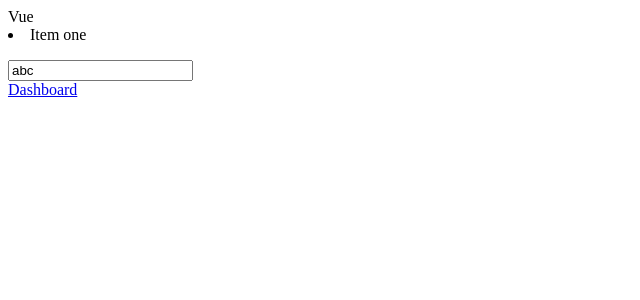
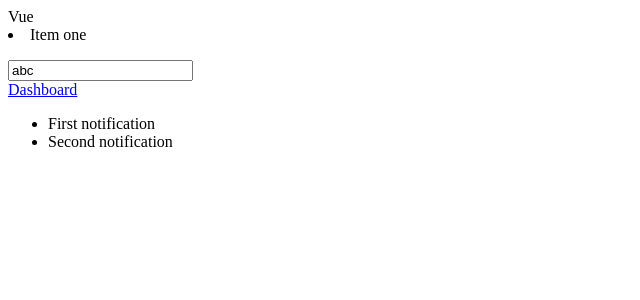
Before and after one commit to dev-iskan/vue-tests, a Vue app: page / in a window 1280 px wide. Shown: the top 300 px of the page, without its empty margins (0-640 px from the left). Built offline with nearby package versions, Linux system fonts and the light colour scheme.

Commit message:
added async testing

```diff
--- /dev/null
+++ b/public/notifications.json
@@ -0,0 +1,14 @@
+{
+  "data": [
+      {
+          "id": 1,
+          "body": "First notification",
+          "read": false
+      },
+      {
+          "id": 2,
+          "body": "Second notification",
+          "read": false
+      }
+    ]
+}
--- /dev/null
+++ b/src/components/features/notification/AppNotifications.vue
@@ -0,0 +1,34 @@
+<template>
+    <ul>
+        <li
+            v-for="notification in notifications"
+            :key="notification.id"
+        >
+            {{ notification.body }}
+        </li>
+    </ul>
+</template>
+
+<script>
+    import axios from 'axios'
+
+    export default {
+        data () {
+            return {
+                notifications: []
+            }
+        },
+
+        methods: {
+            async getNotifications () {
+                let response = await axios.get('/notifications.json')
+
+                this.notifications = response.data.data
+            }
+        },
+
+        mounted () {
+            this.getNotifications()
+        }
+    }
+</script>
--- a/src/views/Home.vue
+++ b/src/views/Home.vue
@@ -6,6 +6,8 @@
     </app-list>
     <app-form-input v-model="body"></app-form-input>
     <app-button :to="{name: 'dashboard'}" text="Dashboard"></app-button>
+
+    <app-notifications></app-notifications>
   </div>
 </template>
 
@@ -15,13 +17,15 @@ import AppTag from '@/components/elements/tag/AppTag'
 import AppList from '@/components/elements/list/AppList'
 import AppFormInput from '@/components/elements/form/AppFormInput'
 import AppButton from '@/components/elements/button/AppButton'
+import AppNotifications from '@/components/features/notification/AppNotifications'
 export default {
   name: 'home',
   components: {
     AppList,
     AppFormInput,
     AppTag,
-    AppButton
+    AppButton,
+    AppNotifications
   },
   data () {
     return {
```
Also changed, not shown: readme.txt, 2 other files (tests, documents, lock files or other folders).
